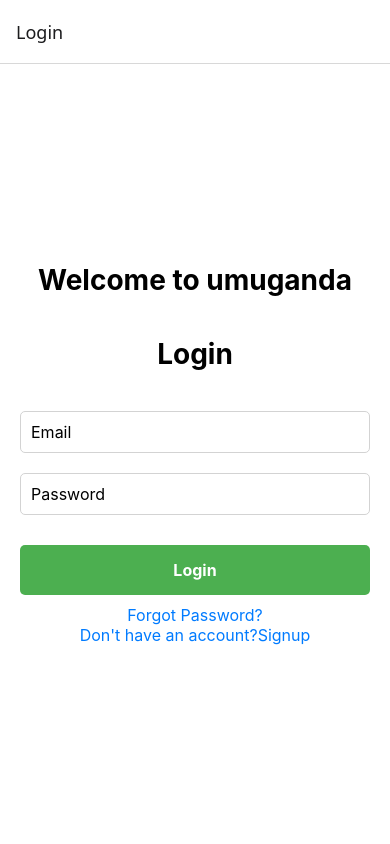
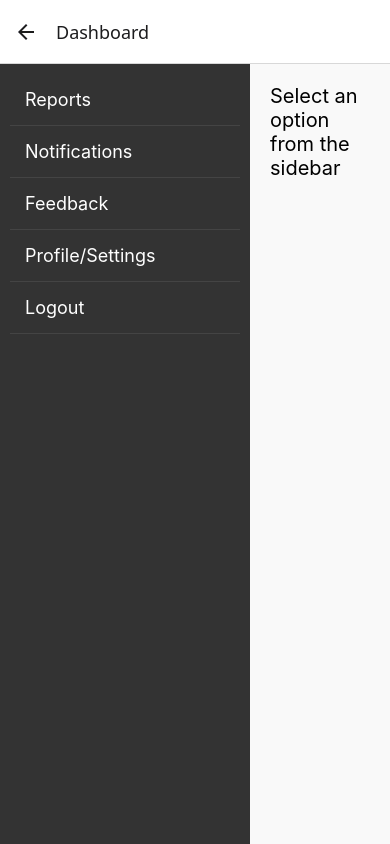
Before and after one commit to Baudoin10/Umuganda, a React Native app: screen /Dashboard in a window 390 px wide. Built offline with nearby package versions, Linux system fonts and the light colour scheme.

Commit message:
added pages

```diff
--- a/Dashboard/Dashboard.jsx
+++ b/Dashboard/Dashboard.jsx
@@ -1,11 +1,80 @@
-import React from 'react'
+// AdminDashboard.js
+import React from "react";
+import {
+  View,
+  Text,
+  StyleSheet,
+  FlatList,
+  TouchableOpacity,
+} from "react-native";
 
-const Dashboard = () => {
+const Dashboard = ({ navigation }) => {
+  const sidebarItems = [
+    { id: "1", title: "Reports", screen: "Reports" },
+    { id: "2", title: "Notifications", screen: "Notifications" },
+    { id: "3", title: "Feedback", screen: "Feedback" },
+    { id: "4", title: "Profile/Settings", screen: "ProfileSettings" },
+    { id: "5", title: "Logout", screen: "Logout" },
+  ];
+
   return (
-    <div>
+    <View style={styles.container}>
+      {/* Sidebar */}
+      <View style={styles.sidebar}>
+        <FlatList
+          data={sidebarItems}
+          keyExtractor={(item) => item.id}
+          renderItem={({ item }) => (
+            <TouchableOpacity
+              style={styles.sidebarItem}
+              onPress={() => navigation.navigate(item.screen)}
+            >
+              <Text style={styles.sidebarText}>{item.title}</Text>
+            </TouchableOpacity>
+          )}
+        />
+      </View>
 
-    </div>
-  )
-}
+      {/* Main Content Area */}
+      <View style={styles.mainContent}>
+        {/* Content changes based on the selected sidebar item */}
+        {/* Example: */}
+        <Text style={styles.mainContentText}>
+          Select an option from the sidebar
+        </Text>
+      </View>
+    </View>
+  );
+};
 
-export default Dashboard
+const styles = StyleSheet.create({
+  container: {
+    flex: 1,
+    flexDirection: "row",
+  },
+  sidebar: {
+    width: 250,
+    backgroundColor: "#333",
+    padding: 10,
+  },
+  sidebarItem: {
+    padding: 15,
+    borderBottomWidth: 1,
+    borderBottomColor: "#444",
+  },
+  sidebarText: {
+    color: "#FFF",
+    fontSize: 18,
+  },
+  mainContent: {
+    flex: 1,
+    padding: 20,
+    backgroundColor: "#F9F9F9",
+  },
+  mainContentText: {
+    fontSize: 20,
+    color: "#000",
+  },
+});
+
+export default Dashboard;
--- a/Navigator/AppNavigator.jsx
+++ b/Navigator/AppNavigator.jsx
@@ -11,6 +11,10 @@ import Task from "../Screens/Task";
 import Participation from "../Screens/Participation";
 import Attendance from "../Screens/Attendance";
 import HistoryEvent from "../Screens/HistoryEvent";
+import Dashboard from "../Dashboard/Dashboard";
+import Feedback from "../Dashboard/Feedback";
+import Notification from "../Dashboard/Notification";
+import Profile from "../Dashboard/Profile";
 
 const Stack = createStackNavigator();
 
@@ -32,6 +36,10 @@ const AppNavigator = () => {
         <Stack.Screen name="Participation" component={Participation} />
         <Stack.Screen name="Attendance" component={Attendance} />
         <Stack.Screen name="History" component={HistoryEvent} />
+        <Stack.Screen name="Dashboard" component={Dashboard} />
+        <Stack.Screen name="Feedbac" component={Feedback} />
+        <Stack.Screen name="Notification" component={Notification} />
+        <Stack.Screen name="Profile" component={Profile} />
       </Stack.Navigator>
     </NavigationContainer>
   );
```
